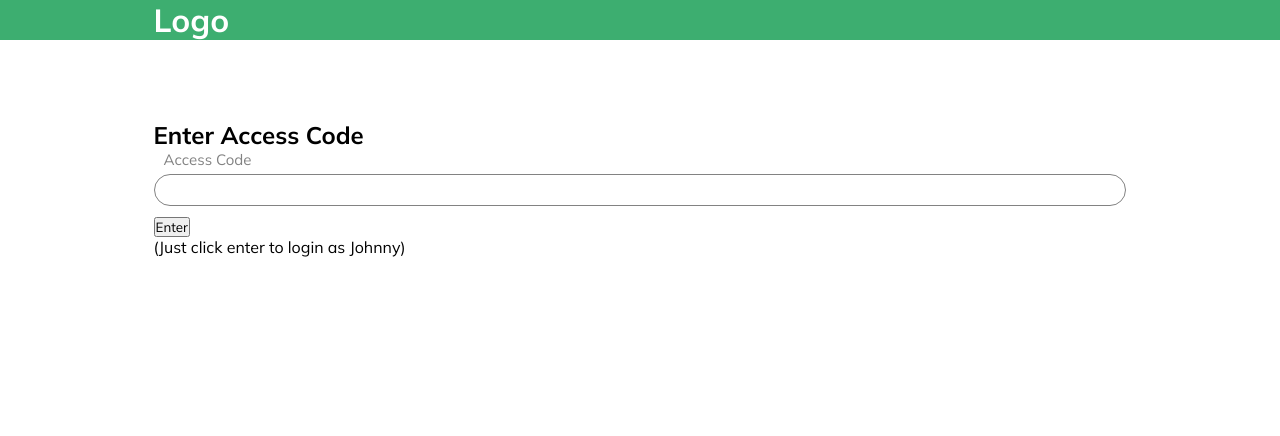
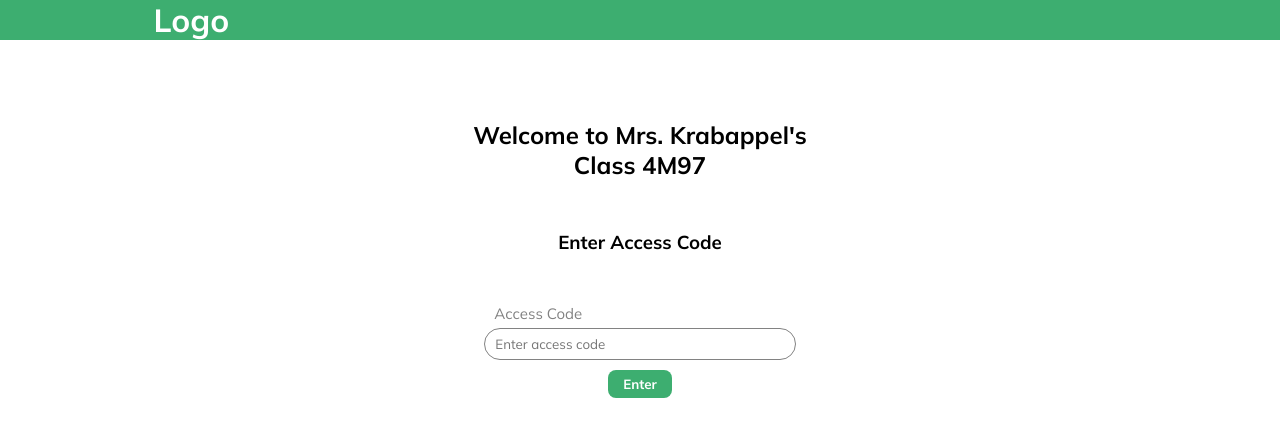
Before and after one commit to kurtisgrant/smart-money, a React (Create React App) app in the folder frontend-react/: page /sim/1 in a window 1280 px wide. Shown: the top 436 px of the page. Built offline with nearby package versions, Linux system fonts and the light colour scheme.

Commit message:
Update student login page

```diff
--- a/frontend-react/src/components/SingleFieldForm.jsx
+++ b/frontend-react/src/components/SingleFieldForm.jsx
@@ -1,4 +1,4 @@
-import React, { useState } from 'react';
+import React from 'react';
 import './SingleFieldForm.scss';
 
 function Form({ label, id, placeholder, inputValue, setValue }) {
--- a/frontend-react/src/pages/AccessCodeLogin.jsx
+++ b/frontend-react/src/pages/AccessCodeLogin.jsx
@@ -1,23 +1,44 @@
-import React, { useContext } from 'react';
+import React, { useState, useContext } from 'react';
 import { UserContext } from '../UserContext';
-
+import SingleFieldForm from '../components/SingleFieldForm';
+import Button from '../components/Button';
+import './AccessCodeLogin.scss';
 
 function AccessCodeLogin() {
 	const { setUser } = useContext(UserContext);
+	const [accessCode, setAccessCode] = useState('');
 
 	const handleSubmit = () => {
 		setUser({ id: 8, name: 'Johnny Appleseed', type: 'student' });
 	};
 	return (
-    <div>
-      <h2>Enter Access Code</h2>
-      <form action="">
-        <label htmlFor="access-code">Access Code</label>
-        <input id="access-code" type="text" />
-        <button onClick={handleSubmit}>Enter</button>
-        <p>(Just click enter to login as Johnny)</p>
-      </form>
+		<div className="login-container-student">
+			<h2>Welcome to Mrs. Krabappel's</h2>
+			<h2>Class 4M97</h2>
+			<h3>Enter Access Code</h3>
+			<div className="login-student-form">
+				<SingleFieldForm
+					label="Access Code"
+					id="access-code"
+					placeholder="Enter access code"
+					inputValue={accessCode}
+					setValue={setAccessCode}
+				/>
 			</div>
+			<Button green onClick={handleSubmit}>
+				Enter
+			</Button>
+		</div>
+
+		// <div>
+		//   <h2>Enter Access Code</h2>
+		//   <form action="">
+		//     <label htmlFor="access-code">Access Code</label>
+		//     <input id="access-code" type="text" />
+		//     <button onClick={handleSubmit}>Enter</button>
+		//     <p>(Just click enter to login as Johnny)</p>
+		//   </form>
+		// </div>
 	);
 }
 
--- /dev/null
+++ b/frontend-react/src/pages/AccessCodeLogin.scss
@@ -0,0 +1,21 @@
+.login-container-student {
+	display: flex;
+	flex-direction: column;
+	justify-content: center;
+	align-items: center;
+	width: 80%;
+	margin-right: auto;
+	margin-left: auto;
+
+	h3 {
+		margin: 50px 0;
+	}
+
+  .login-student-form {
+    width: 40%;
+  }
+
+	// .button {
+	// 	align-self: flex-start;
+	// }
+}
```
Lines whose indentation alone changed are shown as unchanged.
